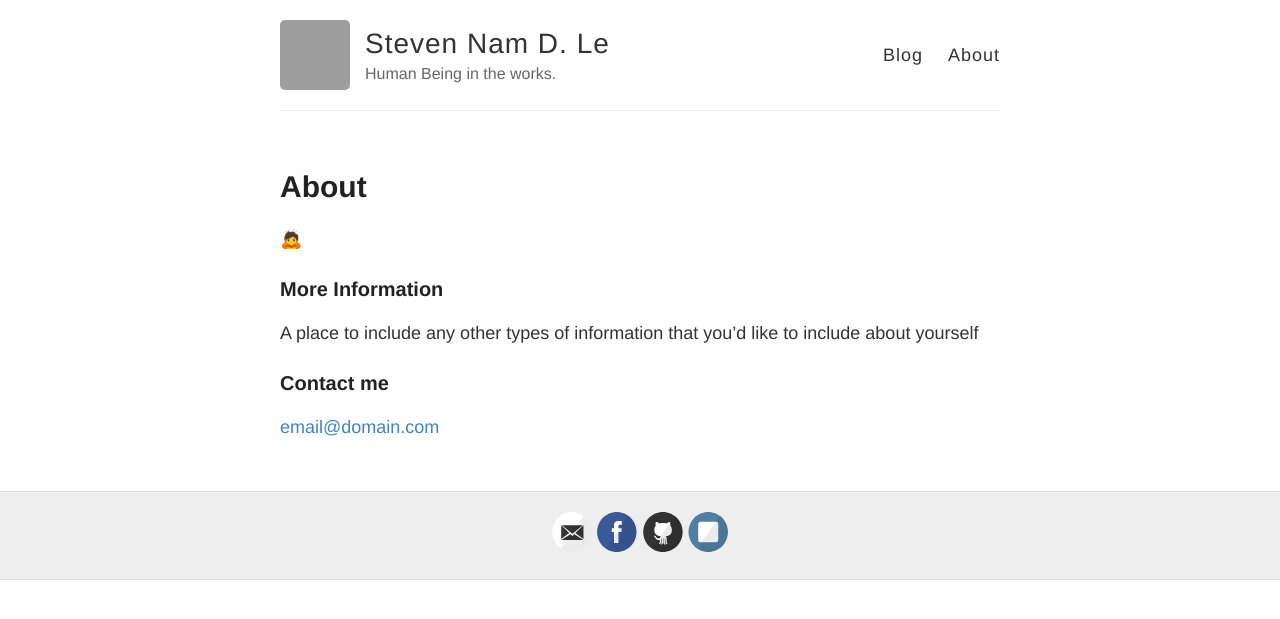
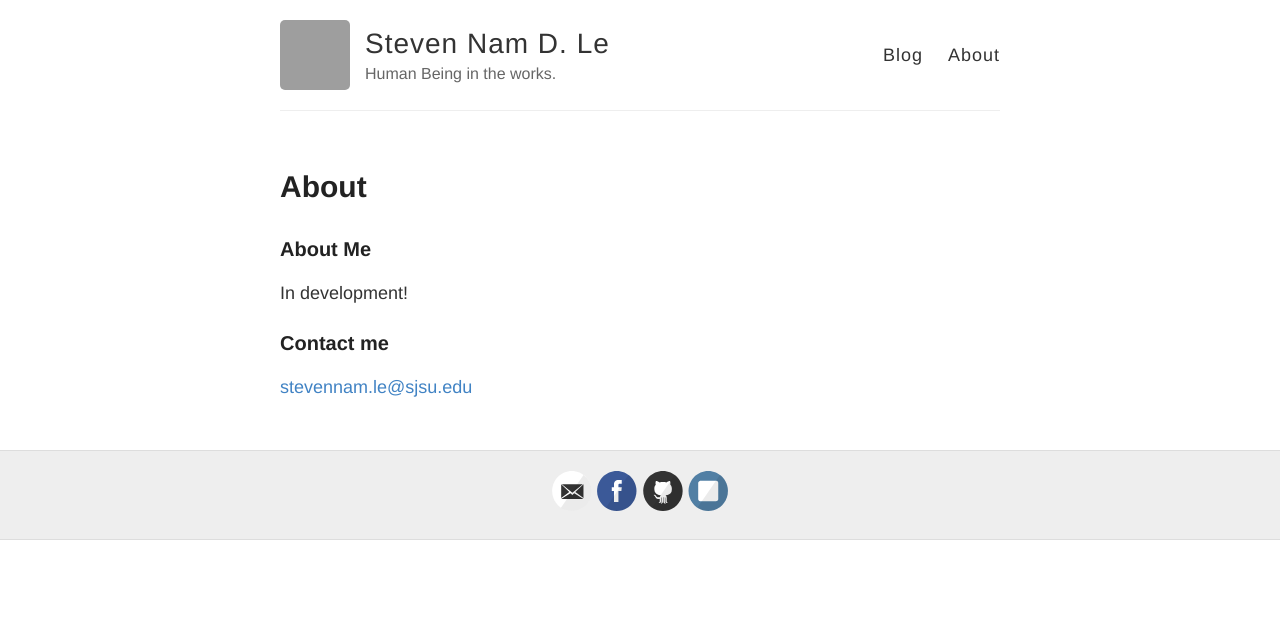
Before and after one commit to gishsteven/gishsteven.github.io, a Jekyll site: the page built from about.md, in a window 1280 px wide. Shown: the top 619 px of the page. Built offline with Jekyll 4.4.1, drawn with Linux system fonts in a browser that asks for light colours; emoji names are drawn with the system emoji font; Markdown is read by kramdown in place of the engine named in the settings; grey boxes are pictures that could not be loaded.

Commit message:
Updated about.md

```diff
--- a/about.md
+++ b/about.md
@@ -6,12 +6,11 @@ published: true
 ---
 
 
-:bow:
 
-### More Information
+### About Me
+In development!
 
-A place to include any other types of information that you'd like to include about yourself
 
 ### Contact me
 
-[email@domain.com](mailto:email@domain.com)
+[stevennam.le@sjsu.edu](mailto:stevennam.le@sjsu.edu)
```
